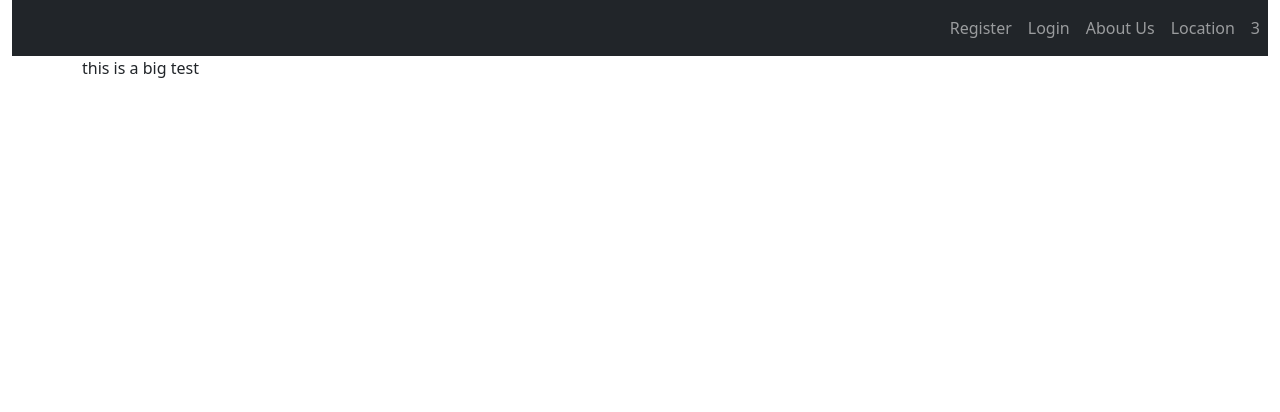
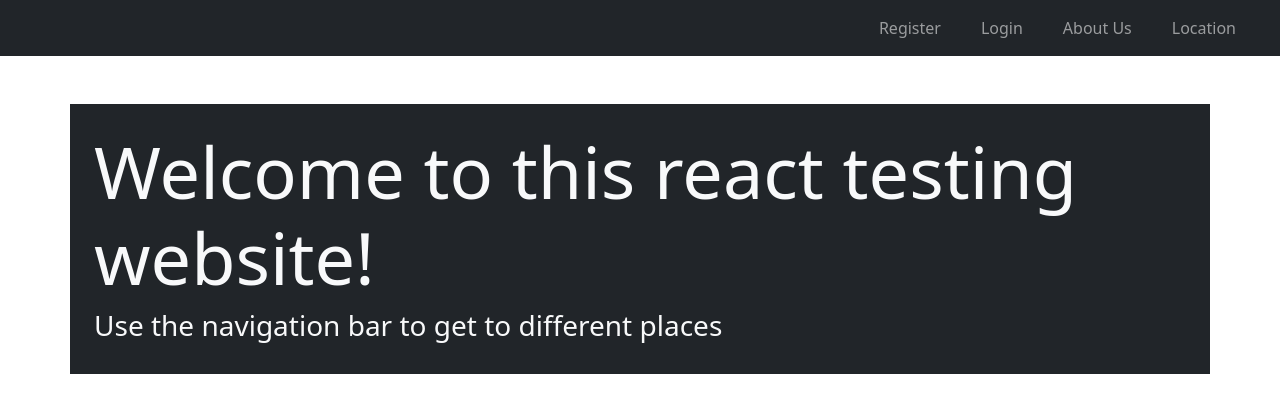
Before and after one commit to alsetema/react-testing, a React (Create React App) app in the folder client/: page / in a window 1280 px wide. Shown: the top 412 px of the page. Built offline with nearby package versions, Linux system fonts and the light colour scheme.

Commit message:
add welcome page, add new components for may display part

```diff
--- a/client/src/App.css
+++ b/client/src/App.css
@@ -1,4 +1,3 @@
-@import 'bootstrap/dist/css/bootstrap.css';
 
 .App {
   text-align: center;
@@ -42,7 +41,3 @@
 body {
     padding-bottom: 70px;
 }
-
-.navbar-nav > li{
-    display: inline-block;
-}
--- a/client/src/App.js
+++ b/client/src/App.js
@@ -1,14 +1,14 @@
 import React from 'react';
 import './App.css';
 import NavBar from './components/navBar';
-import Register from './components/register';
+import ContentView from './components/contentview';
 
 function App() {
   return (
-      <div>
+      <>
       <NavBar></NavBar>
-      <Register></Register>
-      </div>
+      <ContentView></ContentView>
+      </>
   );
 }
 
--- /dev/null
+++ b/client/src/components/contentview.jsx
@@ -0,0 +1,23 @@
+import React, { Component } from 'react';
+import Welcome from './welcome.jsx';
+import Register from './register';
+
+class ContentView extends Component {
+
+
+
+    render() {
+        const toggableComponents = ["Welcome","Register"]
+        return (
+            <div>
+            {
+                //iterarte to put whatever is in the array as components here?
+            }
+            <Welcome></Welcome>
+            <Register></Register>
+            </div>
+        )
+    }
+}
+
+export default ContentView;
--- a/client/src/components/navBar.jsx
+++ b/client/src/components/navBar.jsx
@@ -12,21 +12,21 @@ class NavBar extends Component {
     }
     render() {
 
-      const buttons = ["Register","Login","About Us","Location", 3];
+      const buttons = ["Register","Login","About Us","Location"];
 
       return(
-          <div className="container-fluid">
+          <div className="container-fluid bg-dark">
      <nav className="navbar nav-pills navbar-dark bg-dark navbar-expand-sm justify-content-end">
           <ul className="navbar-nav">
             {buttons.map(
                 function(name,index){
-                    return <li className="nav-item" key={ index }><a href="#" className="nav-link pr-4">{name}</a></li>;
+                    return <li className="nav-item pe-4" key={ index }><a href="#" className="nav-link">{name}</a></li>;
                 })
             }
 
           </ul>
       </nav>
-          </div>
+      </div>
       )};
 }
 
--- a/client/src/components/register.jsx
+++ b/client/src/components/register.jsx
@@ -3,7 +3,10 @@ import React, { Component } from 'react';
 class Register extends Component {
 
     render() {
-        return <div className="container">this is a big test</div>;
+        return (
+            <div className="container">
+            </div>
+        )
     }
 }
 
--- /dev/null
+++ b/client/src/components/welcome.jsx
@@ -0,0 +1,15 @@
+import React, { Component } from 'react';
+
+class Welcome extends Component {
+
+    render() {
+        return (
+            <div className="container text-light mt-5 p-4 bg-dark">
+               <h1 className="display-2"> Welcome to this react testing website!</h1>
+            <h3> Use the navigation bar to get to different places</h3>
+            </div>
+        )
+    }
+}
+
+export default Welcome;
```
Also changed, not shown: 2 other files (tests, documents, lock files or other folders).
